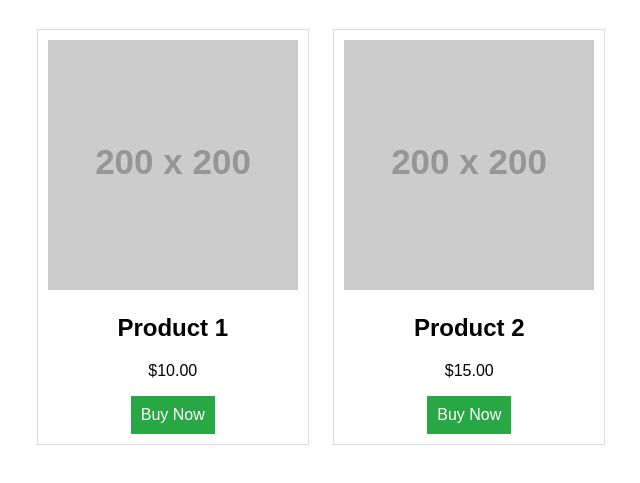
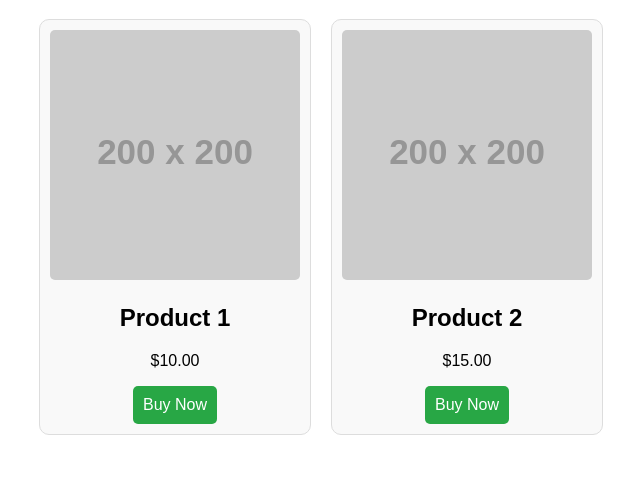
Before and after one commit to othmane326/othmane326.github.io, a plain HTML site: page index.html in a window 1280 px wide. Shown: the part 61-544 px from the top of the page, without its empty margins (319-959 px from the left). Drawn offline with Linux system fonts and the light colour scheme; placeholder pictures from the web are drawn by us.

Commit message:
Update index.html

```diff
--- a/index.html
+++ b/index.html
@@ -6,13 +6,15 @@
     <title>My Online Store</title>
     <style>
         body { font-family: Arial, sans-serif; text-align: center; }
-        .product { border: 1px solid #ddd; padding: 10px; margin: 10px; display: inline-block; width: 250px; }
-        .product img { width: 100%; height: auto; }
-        .button { background-color: #28a745; color: white; padding: 10px; text-decoration: none; display: inline-block; }
+        .store { display: flex; flex-wrap: wrap; justify-content: center; gap: 20px; margin-top: 20px; }
+        .product { border: 1px solid #ddd; padding: 10px; width: 250px; background: #f9f9f9; border-radius: 10px; }
+        .product img { width: 100%; height: auto; border-radius: 5px; }
+        .button { background-color: #28a745; color: white; padding: 10px; text-decoration: none; display: inline-block; border-radius: 5px; }
     </style>
 </head>
 <body>
     <h1>Welcome to My Online Store</h1>
+    <div class="store">
         <div class="product">
             <img src="https://via.placeholder.com/200" alt="Product 1">
             <h2>Product 1</h2>
@@ -25,5 +27,6 @@
             <p>$15.00</p>
             <a href="#" class="button">Buy Now</a>
         </div>
+    </div>
 </body>
 </html>
```
Lines whose indentation alone changed are shown as unchanged.
